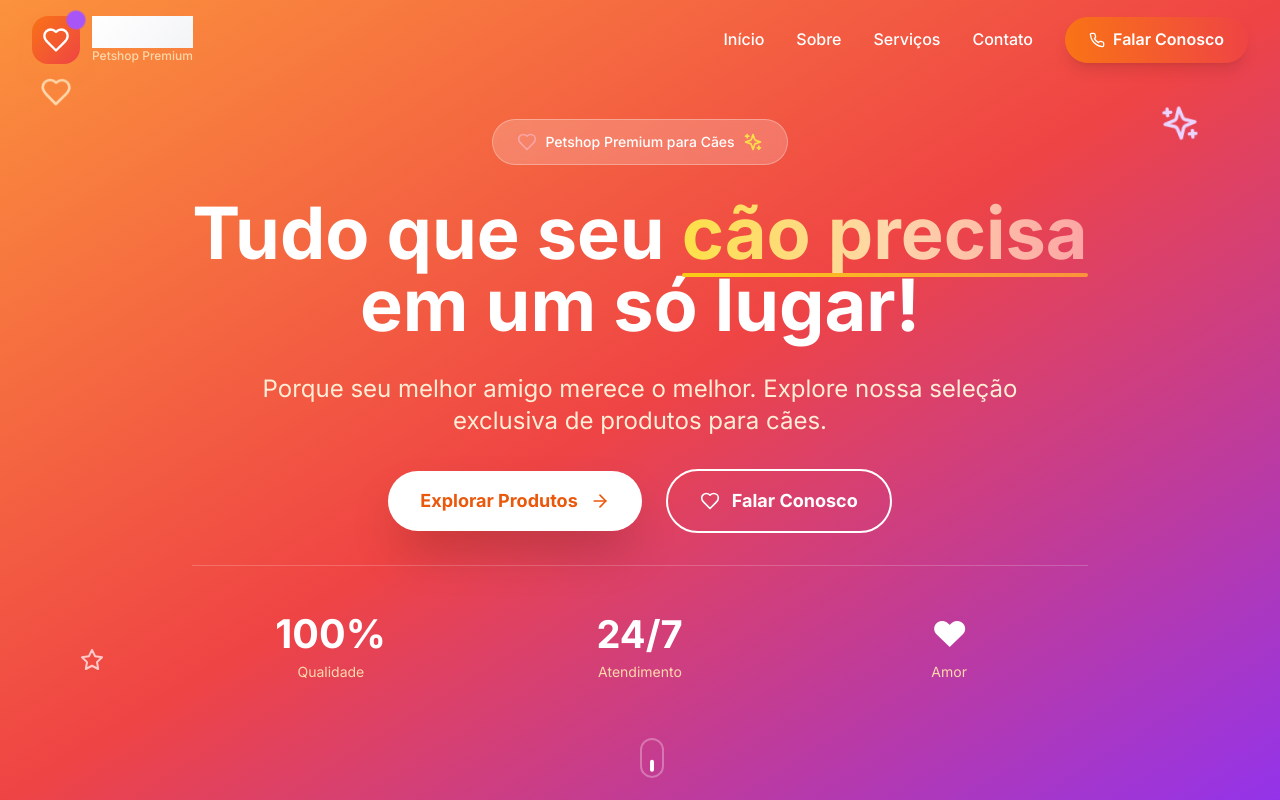
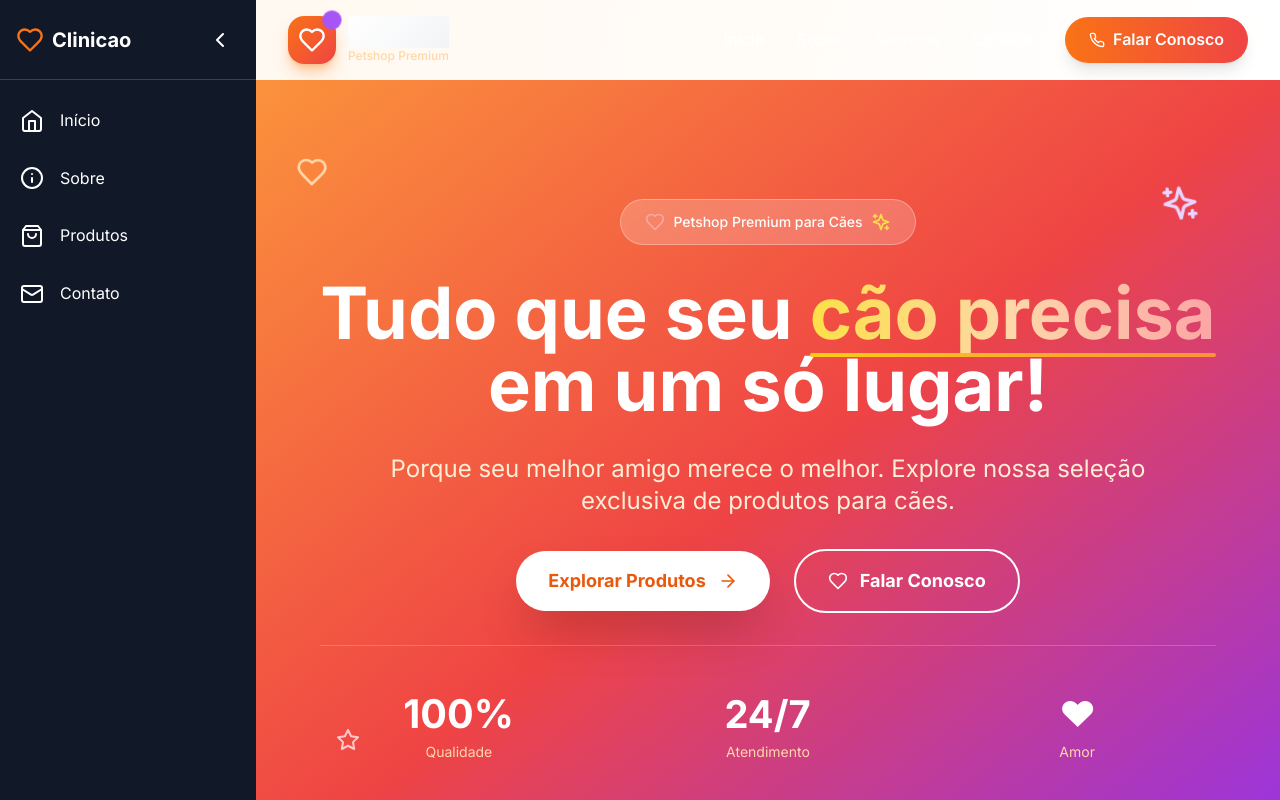
Before and after one commit to ffbrunoff1/clinicao, a React (Vite) app: page / in a window 1280 px wide. Shown: the top 800 px of the page. Built offline with nearby package versions, Linux system fonts and the light colour scheme.

Commit message:
Atualizar arquivos do projeto - 2025-08-12T17:59:54.311Z

```diff
--- a/src/App.jsx
+++ b/src/App.jsx
@@ -1,5 +1,8 @@
-import React from 'react';
+import React, { useState } from 'react';
 import { BrowserRouter as Router } from 'react-router-dom';
+import { motion, AnimatePresence } from 'framer-motion';
+import { Home, Info, ShoppingBag, Mail, ChevronLeft, Heart } from 'lucide-react';
+
 import Header from './components/Header';
 import Hero from './components/Hero';
 import About from './components/About';
@@ -7,10 +10,101 @@ import Services from './components/Services';
 import Contact from './components/Contact';
 import Footer from './components/Footer';
 
+const Sidebar = ({ expanded, setExpanded }) => {
+  const navItems = [
+    { name: 'Início', icon: Home, href: '#inicio' },
+    { name: 'Sobre', icon: Info, href: '#sobre' },
+    { name: 'Produtos', icon: ShoppingBag, href: '#servicos' },
+    { name: 'Contato', icon: Mail, href: '#contato' },
+  ];
+
+  const scrollToSection = (href) => {
+    const element = document.querySelector(href);
+    if (element) {
+      element.scrollIntoView({ behavior: 'smooth' });
+    }
+  };
+
+  const sidebarVariants = {
+    expanded: { width: '16rem' },
+    collapsed: { width: '5rem' },
+  };
+
+  const navItemVariants = {
+    expanded: { opacity: 1, width: 'auto', marginLeft: '1rem' },
+    collapsed: { opacity: 0, width: 0, marginLeft: 0 },
+  }
+
+  return (
+    <motion.aside
+      variants={sidebarVariants}
+      initial={false}
+      animate={expanded ? 'expanded' : 'collapsed'}
+      transition={{ duration: 0.3, ease: 'easeInOut' }}
+      className="sticky top-0 h-screen bg-gray-900 text-white flex flex-col z-40"
+    >
+      <div className="flex items-center justify-between p-4 border-b border-gray-700 h-20">
+        <AnimatePresence>
+          {expanded && (
+            <motion.div
+              initial={{ opacity: 0, x: -20 }}
+              animate={{ opacity: 1, x: 0 }}
+              exit={{ opacity: 0, x: -20 }}
+              transition={{ duration: 0.2 }}
+              className="flex items-center space-x-2 overflow-hidden"
+            >
+              <Heart className="w-7 h-7 text-orange-500 flex-shrink-0" />
+              <span className="font-bold text-xl whitespace-nowrap">Clinicao</span>
+            </motion.div>
+          )}
+        </AnimatePresence>
+        <button
+          onClick={() => setExpanded(!expanded)}
+          className="p-2 rounded-full hover:bg-gray-800 transition-colors"
+        >
+          <motion.div animate={{ rotate: expanded ? 0 : 180 }} transition={{ duration: 0.3 }}>
+            <ChevronLeft className="w-6 h-6" />
+          </motion.div>
+        </button>
+      </div>
+
+      <nav className="flex-1 px-2 py-4 space-y-2">
+        {navItems.map((item) => (
+          <button
+            key={item.name}
+            onClick={() => scrollToSection(item.href)}
+            className={`w-full flex items-center p-3 rounded-lg hover:bg-orange-600 transition-colors duration-200 ${!expanded ? 'justify-center' : ''}`}
+          >
+            <item.icon className="w-6 h-6 flex-shrink-0" />
+            <AnimatePresence>
+              {expanded && (
+                <motion.span
+                  variants={navItemVariants}
+                  initial="collapsed"
+                  animate="expanded"
+                  exit="collapsed"
+                  transition={{ duration: 0.2 }}
+                  className="whitespace-nowrap"
+                >
+                  {item.name}
+                </motion.span>
+              )}
+            </AnimatePresence>
+          </button>
+        ))}
+      </nav>
+    </motion.aside>
+  );
+};
+
 export default function App() {
+  const [isSidebarExpanded, setSidebarExpanded] = useState(true);
+
   return (
     <Router>
-      <div className="min-h-screen bg-gradient-to-br from-orange-50 via-white to-purple-50">
+      <div className="flex min-h-screen bg-gradient-to-br from-orange-50 via-white to-purple-50">
+        <Sidebar expanded={isSidebarExpanded} setExpanded={setSidebarExpanded} />
+        <div className="flex-1 flex flex-col w-full overflow-x-hidden">
           <Header />
           <main>
             <Hero />
@@ -20,6 +114,7 @@ export default function App() {
           </main>
           <Footer />
         </div>
+      </div>
     </Router>
   );
 }
--- a/src/components/Header.jsx
+++ b/src/components/Header.jsx
@@ -31,7 +31,7 @@ export default function Header() {
 
   return (
     <motion.header
-      className={`fixed w-full z-50 transition-all duration-500 ${
+      className={`sticky top-0 w-full z-50 transition-all duration-500 ${
         scrolled
           ? 'bg-white/95 backdrop-blur-lg shadow-xl border-b border-orange-100'
           : 'bg-transparent'
```
Lines whose indentation alone changed are shown as unchanged.
